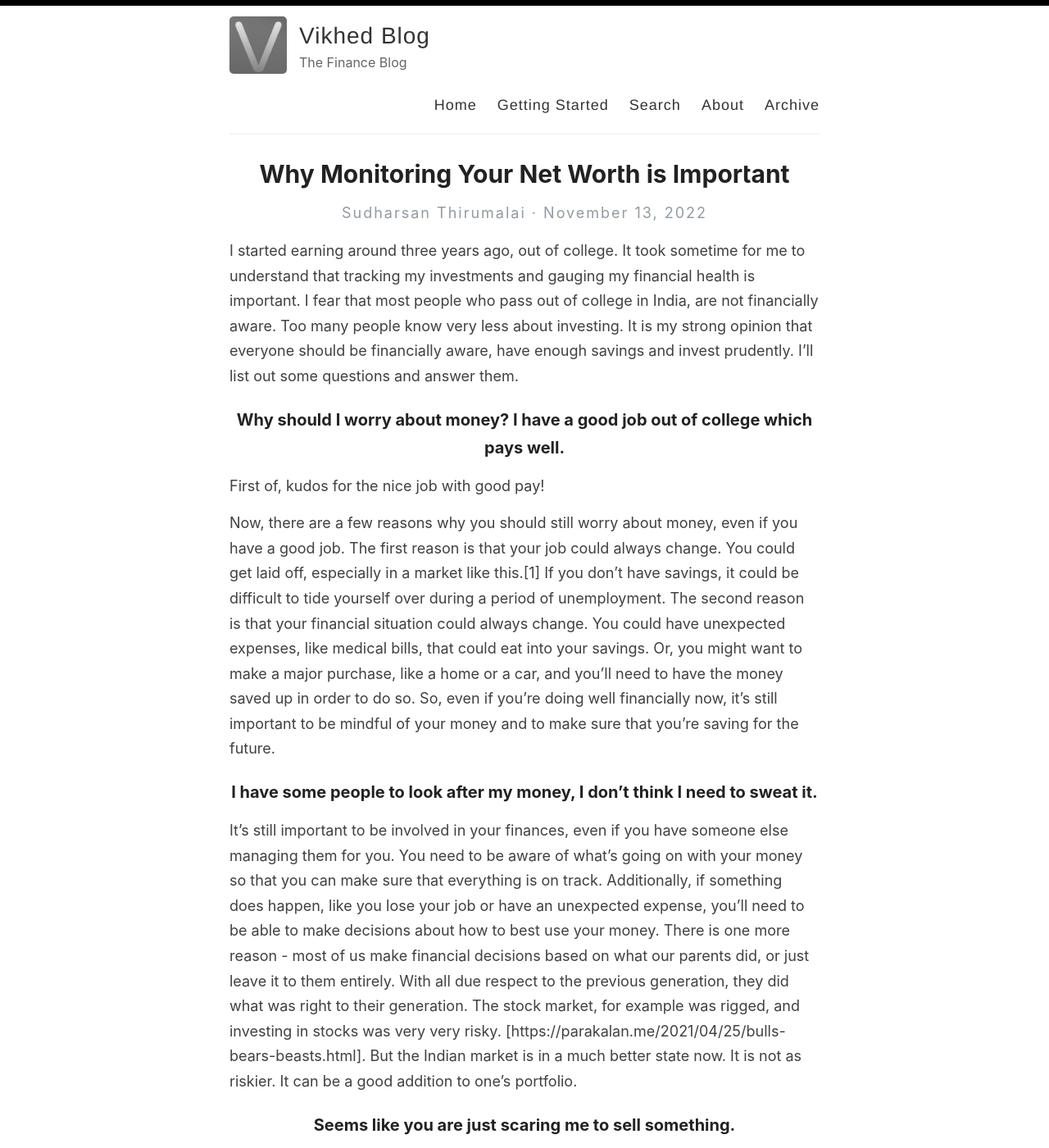
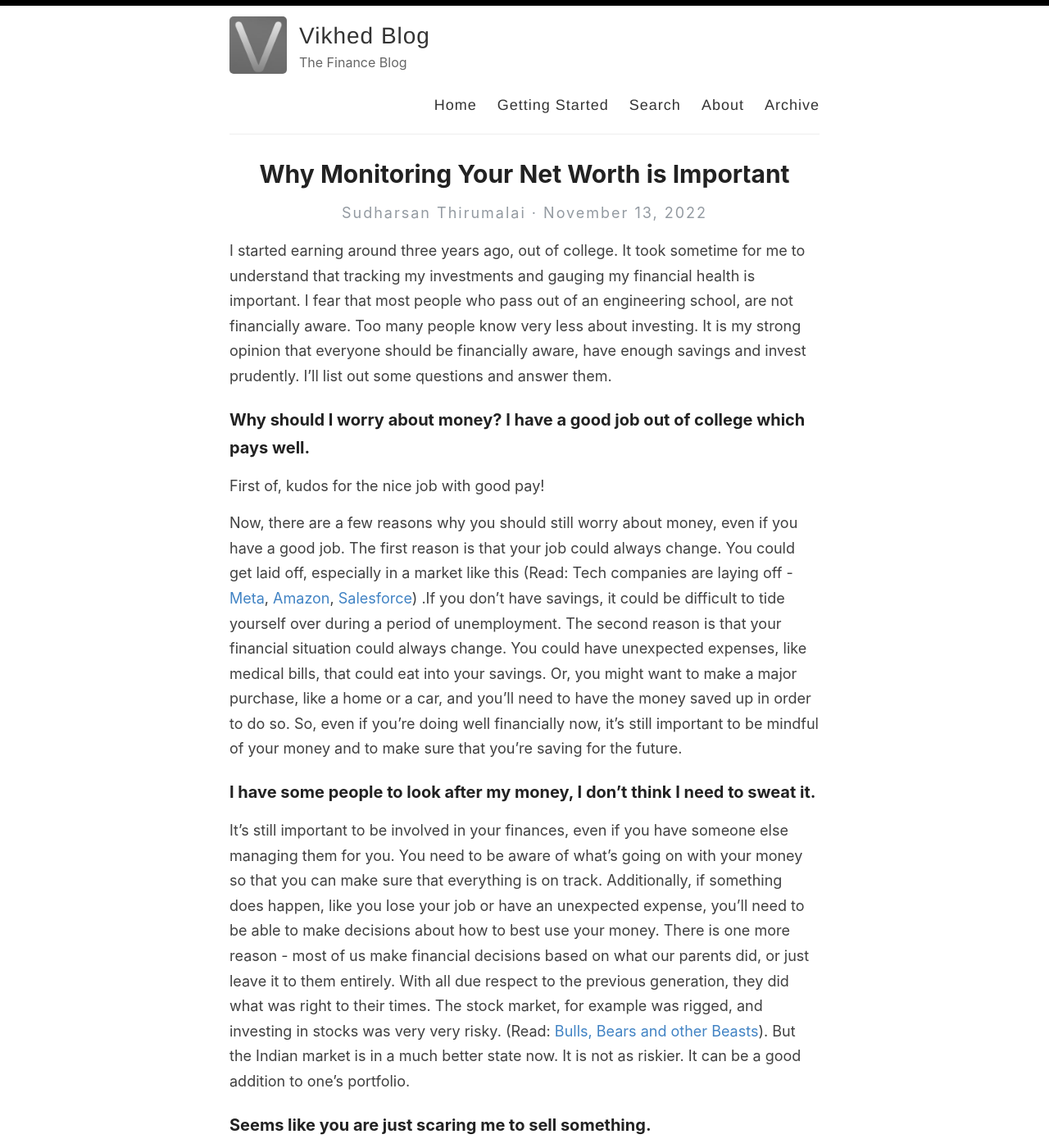
Before and after one commit to parakalan/vikhed-blog, a Jekyll site: the page built from _posts/2022-11-13-net-worth-tracking.md, in a window 1280 px wide and 1400 px high. Shown: the whole window at 82% size. Built offline with Jekyll 4.4.1, drawn with Linux system fonts in a browser that asks for light colours; some of the changed text lies outside the part shown.

Commit message:
Update NW post

```diff
--- a/_posts/2022-11-13-net-worth-tracking.md
+++ b/_posts/2022-11-13-net-worth-tracking.md
@@ -5,22 +5,23 @@ excerpt: Read on to know why you should monitor your assets and liabilities.
 ---
 
 
-I started earning around three years ago, out of college. It took sometime for me to understand that tracking my investments and gauging my financial health is important. I fear that most people who pass out of college in India, are not financially aware. Too many people know very less about investing. It is my strong opinion that everyone should be financially aware, have enough savings and invest prudently. I’ll list out some questions and answer them.
+I started earning around three years ago, out of college. It took sometime for me to understand that tracking my investments and gauging my financial health is important. I fear that most people who pass out of an engineering school, are not financially aware. Too many people know very less about investing. It is my strong opinion that everyone should be financially aware, have enough savings and invest prudently. I’ll list out some questions and answer them.
 
-### Why should I worry about money? I have a good job out of college which pays well.
+<h3 style="text-align: left">Why should I worry about money? I have a good job out of college which pays well.</h3>
 
 First of, kudos for the nice job with good pay!
 
-Now, there are a few reasons why you should still worry about money, even if you have a good job. The first reason is that your job could always change. You could get laid off, especially in a market like this.[1] If you don't have savings, it could be difficult to tide yourself over during a period of unemployment. The second reason is that your financial situation could always change. You could have unexpected expenses, like medical bills, that could eat into your savings. Or, you might want to make a major purchase, like a home or a car, and you'll need to have the money saved up in order to do so. So, even if you're doing well financially now, it's still important to be mindful of your money and to make sure that you're saving for the future.
 
-### I have some people to look after my money, I don’t think I need to sweat it.
+Now, there are a few reasons why you should still worry about money, even if you have a good job. The first reason is that your job could always change. You could get laid off, especially in a market like this (Read: Tech companies are laying off - <a href="https://www.nytimes.com/2022/11/09/technology/meta-layoffs-facebook.html" target="_blank">Meta</a>, <a href="https://finance.yahoo.com/news/amazon-to-lay-off-10000-workers-as-soon-a-this-week-report-165308894.html" target="_blank">Amazon</a>, <a href="https://www.cnbc.com/2022/11/08/salesforce-cut-hundreds-of-employees-on-monday.html" target="_blank">Salesforce</a>) .If you don't have savings, it could be difficult to tide yourself over during a period of unemployment. The second reason is that your financial situation could always change. You could have unexpected expenses, like medical bills, that could eat into your savings. Or, you might want to make a major purchase, like a home or a car, and you'll need to have the money saved up in order to do so. So, even if you're doing well financially now, it's still important to be mindful of your money and to make sure that you're saving for the future.
 
-It's still important to be involved in your finances, even if you have someone else managing them for you. You need to be aware of what's going on with your money so that you can make sure that everything is on track. Additionally, if something does happen, like you lose your job or have an unexpected expense, you'll need to be able to make decisions about how to best use your money. There is one more reason - most of us make financial decisions based on what our parents did, or just leave it to them entirely. With all due respect to the previous generation, they did what was right to their generation. The stock market, for example was rigged, and investing in stocks was very very risky. [https://parakalan.me/2021/04/25/bulls-bears-beasts.html]. But the Indian market is in a much better state now. It is not as riskier. It can be a good addition to one’s portfolio.
+<h3 style="text-align: left">I have some people to look after my money, I don’t think I need to sweat it.</h3>
 
-### Seems like you are just scaring me to sell something.
+It's still important to be involved in your finances, even if you have someone else managing them for you. You need to be aware of what's going on with your money so that you can make sure that everything is on track. Additionally, if something does happen, like you lose your job or have an unexpected expense, you'll need to be able to make decisions about how to best use your money. There is one more reason - most of us make financial decisions based on what our parents did, or just leave it to them entirely. With all due respect to the previous generation, they did what was right to their times. The stock market, for example was rigged, and investing in stocks was very very risky. (Read: <a target="_blank" href="https://parakalan.me/2021/04/25/bulls-bears-beasts.html">Bulls, Bears and other Beasts</a>). But the Indian market is in a much better state now. It is not as riskier. It can be a good addition to one’s portfolio.
 
-It is true that pessimism sells. [https://www.wealthmanagement.com/prospecting/power-pessimism-sales]. But that is surely not what I am doing. I know too many people who seem to not know enough about finance. And that truly scares me.
+<h3 style="text-align: left">Seems like you are just scaring me to sell something.</h3>
 
-### How do I monitor my net worth?
+It is true that pessimism sells. But that is surely not what I am doing. I know too many people who seem to not know enough about personal finance. And that truly scares me. We are going through some difficult times, with recession in the US a surity now. I've failed in my attempt if you still don't understand the ramifications of not being financially aware.
 
-I made a Google Sheet template to monitor my net worth. It is a pretty simple way to keep track of my investments.
+<h3 style="text-align: left">How do I monitor my net worth?</h3>
+
+I made a Google Sheet template to monitor my net worth. It is a pretty simple way to keep track of all current assets and liabilites.
```
